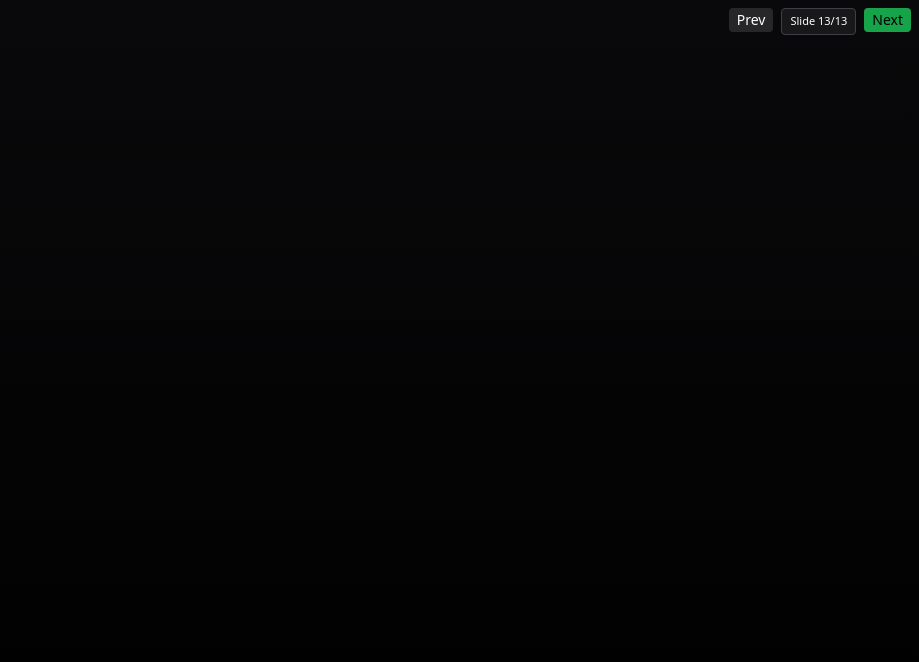
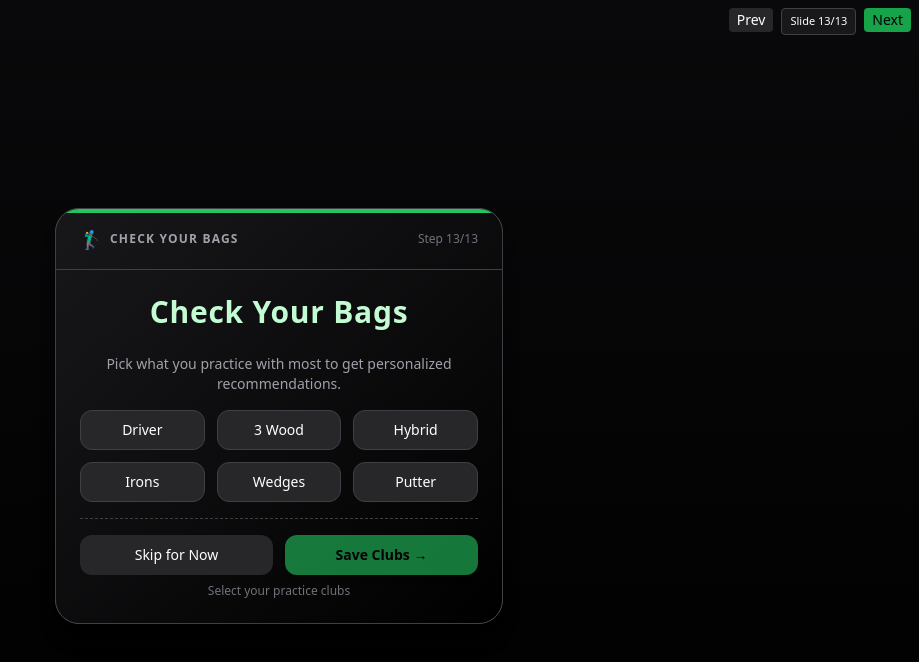
Before and after one commit to rdepauw/gg_onboarding, a Next.js app: page / in a window 1280 px wide. Both pictures are taken after a click on the button "Prev". Shown: the top 662 px of the page, without its empty margins (361-1280 px from the left). Built offline with nearby package versions, Linux system fonts and the light colour scheme.

Commit message:
Fix duplicate step 11, separate Final Takeoff and Dashboard into steps 11 and 12, renumber Club Selection to step 13

```diff
--- a/components/GolfGooseNowBoardingFlow.tsx
+++ b/components/GolfGooseNowBoardingFlow.tsx
@@ -539,7 +539,7 @@ export default function GolfGooseNowBoardingFlow() {
 
                     <div className="mt-6 border-t border-dashed border-zinc-700 pt-4">
                       <div className="relative">
-                        <Button className="w-full bg-green-500 hover:bg-green-600 text-black font-semibold rounded-xl py-3 shadow-md" onClick={() => { setTakeoff(true); setTimeout(() => setStep(11), 1200); }}>
+                        <Button className="w-full bg-green-500 hover:bg-green-600 text-black font-semibold rounded-xl py-3 shadow-md" onClick={() => { setTakeoff(true); setTimeout(() => setStep(12), 1200); }}>
                           Ready for Takeoff →
                         </Button>
                         {takeoff && (
@@ -553,8 +553,8 @@ export default function GolfGooseNowBoardingFlow() {
               </motion.div>
             )}
 
-            {step === 11 && (
-              <motion.div key="slide11" {...fadeIn}>
+            {step === 12 && (
+              <motion.div key="slide12" {...fadeIn}>
                 <div className="min-h-screen bg-black text-white p-6 pb-24 pt-20">
                   <div className="max-w-md mx-auto space-y-6">
                     {/* Header */}
@@ -599,7 +599,7 @@ export default function GolfGooseNowBoardingFlow() {
                         </div>
 
                         <div className="pt-2 border-t border-zinc-800">
-                          <Button onClick={() => setStep(12)} className="w-full bg-zinc-800 hover:bg-zinc-700 text-white rounded-xl py-2 text-sm">
+                          <Button onClick={() => setStep(13)} className="w-full bg-zinc-800 hover:bg-zinc-700 text-white rounded-xl py-2 text-sm">
                             Complete Profile →
                           </Button>
                           <button onClick={() => setShowDashboard(true)} className="w-full text-xs text-zinc-500 mt-2 hover:text-zinc-400">
@@ -729,8 +729,8 @@ export default function GolfGooseNowBoardingFlow() {
               </motion.div>
             )}
 
-            {step === 12 && (
-              <motion.div key="slide12" {...fadeIn}>
+            {step === 13 && (
+              <motion.div key="slide13" {...fadeIn}>
                 <Card className="relative bg-gradient-to-br from-zinc-900 to-black w-full max-w-md rounded-3xl border border-zinc-700 overflow-hidden shadow-xl">
                   <div className="absolute top-0 left-0 w-full h-1 bg-green-500" />
                   <div className="flex items-center justify-between px-6 py-4 border-b border-zinc-700">
@@ -738,7 +738,7 @@ export default function GolfGooseNowBoardingFlow() {
                       <span className="text-green-400 text-lg">🏌️‍♂️</span>
                       <p className="font-semibold tracking-widest text-xs uppercase text-zinc-400">Check Your Bags</p>
                     </div>
-                    <p className="text-xs text-zinc-500">Step 12/13</p>
+                    <p className="text-xs text-zinc-500">Step 13/13</p>
                   </div>
                   <CardContent className="space-y-4 text-center p-6">
                     <motion.h2 className="text-3xl font-bold tracking-wide" style={{ color: '#C3FCD2' }}>Check Your Bags</motion.h2>
```
